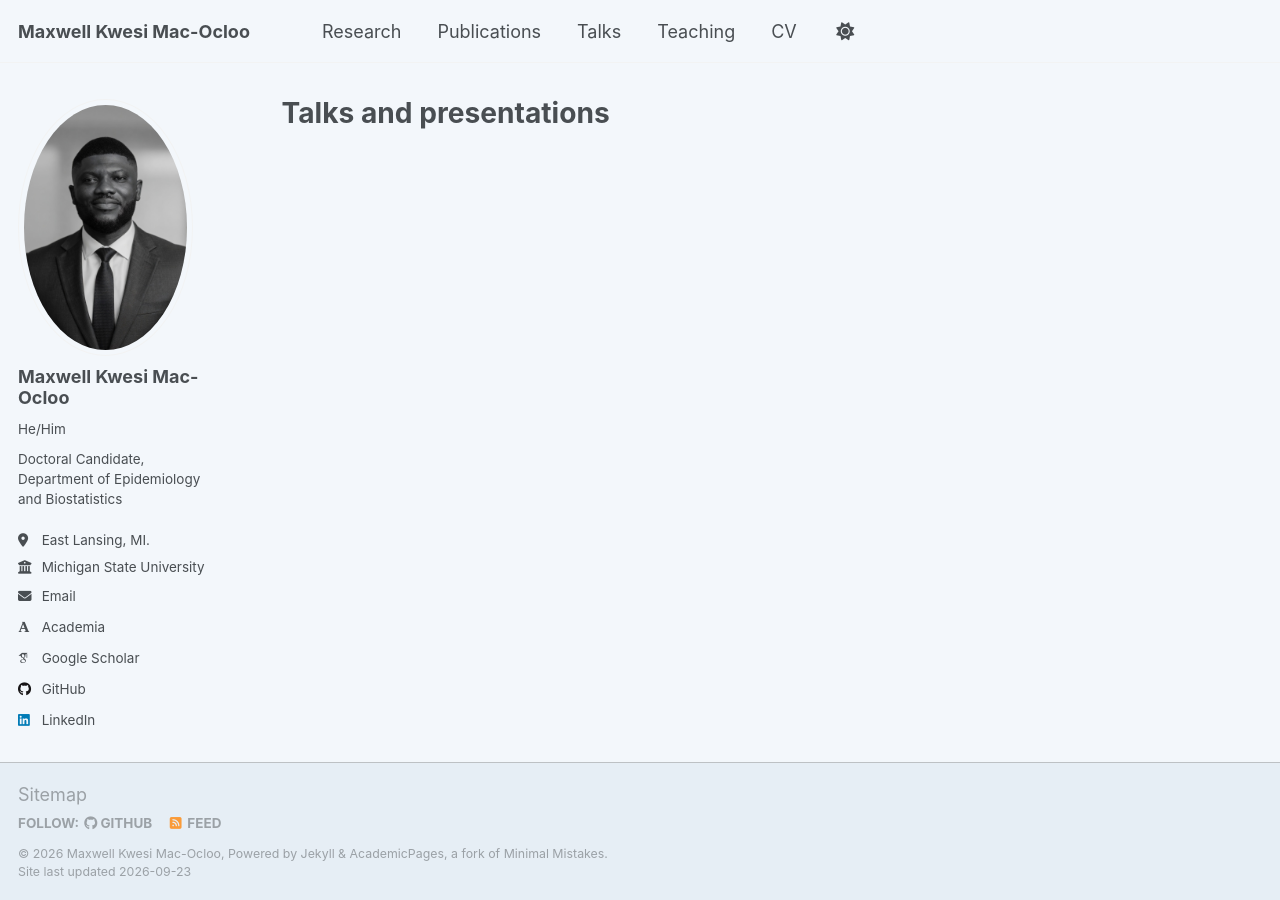
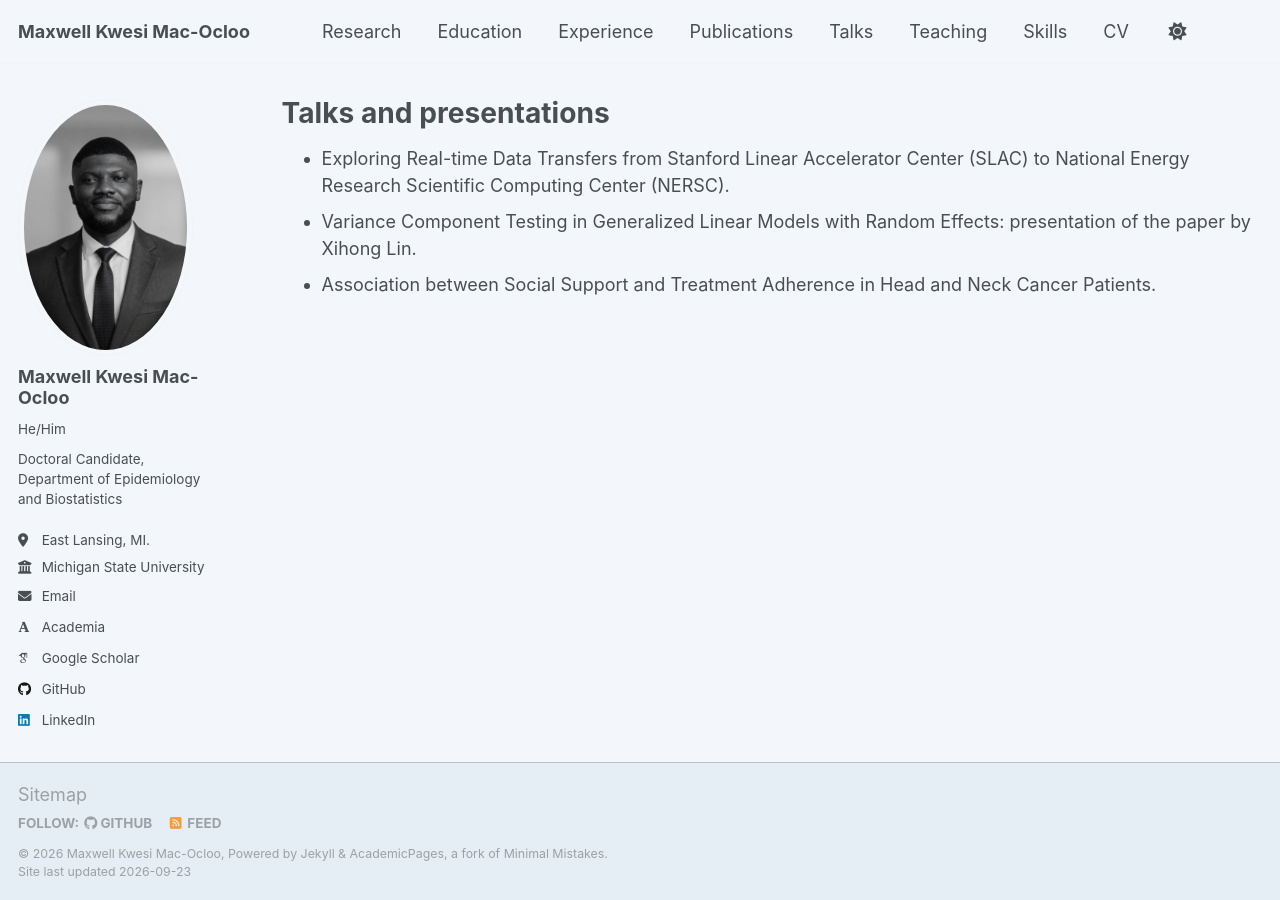
Before and after one commit to MaxwellMacocloo/maxwellmacocloo.github.io, a Jekyll site: the page built from _pages/talks.html, in a window 1280 px wide. Built offline with Jekyll 4.4.1, drawn with Linux system fonts in a browser that asks for light colours; some web fonts are replaced.

Commit message:
Add Education, Experience and Skills pages; list CV presentations on Talks
Content is taken from files/Mac_Ocloo_CV_new.pdf. The three new pages
are linked from the main navigation, and the Talks page now lists the
presentations from the CV.

```diff
--- a/_data/navigation.yml
+++ b/_data/navigation.yml
@@ -10,12 +10,18 @@
 main:
   - title: "Research"
     url: /research/
+  - title: "Education"
+    url: /education/
+  - title: "Experience"
+    url: /experience/
   - title: "Publications"
     url: /publications/
   - title: "Talks"
     url: /talks/
   - title: "Teaching"
     url: /teaching/
+  - title: "Skills"
+    url: /skills/
   - title: "CV"
     url: /cv/
 
--- a/_pages/talks.html
+++ b/_pages/talks.html
@@ -11,6 +11,12 @@ author_profile: true
 
 {% endif %}
 
+<ul>
+  <li>Exploring Real-time Data Transfers from Stanford Linear Accelerator Center (SLAC) to National Energy Research Scientific Computing Center (NERSC).</li>
+  <li>Variance Component Testing in Generalized Linear Models with Random Effects: presentation of the paper by Xihong Lin.</li>
+  <li>Association between Social Support and Treatment Adherence in Head and Neck Cancer Patients.</li>
+</ul>
+
 {% for post in site.talks reversed %}
   {% include archive-single-talk.html %}
 {% endfor %}
```
Also changed, not shown: _pages/education.md (added, +26 -0 lines), _pages/experience.md (added, +45 -0 lines), _pages/skills.md (added, +15 -0 lines).
